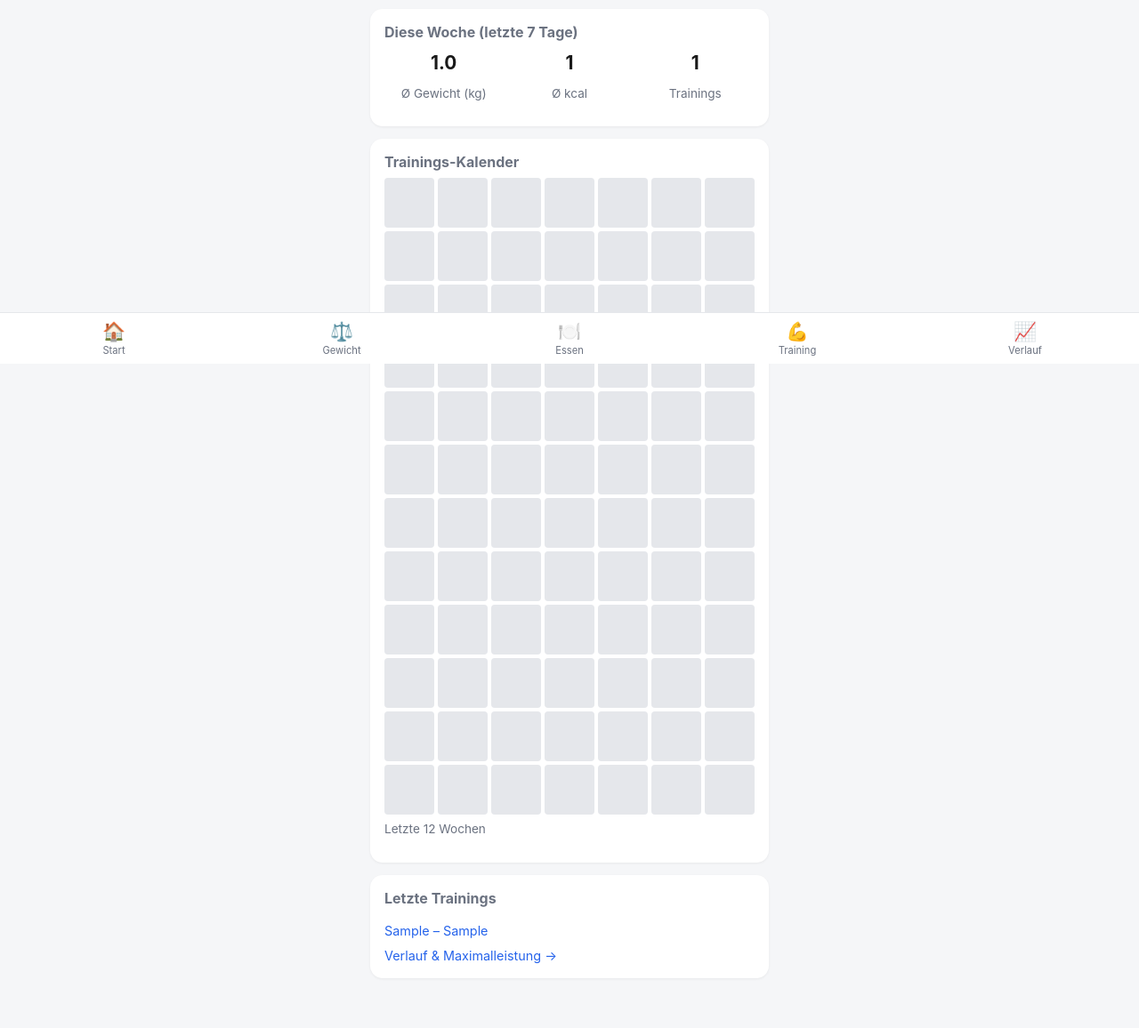
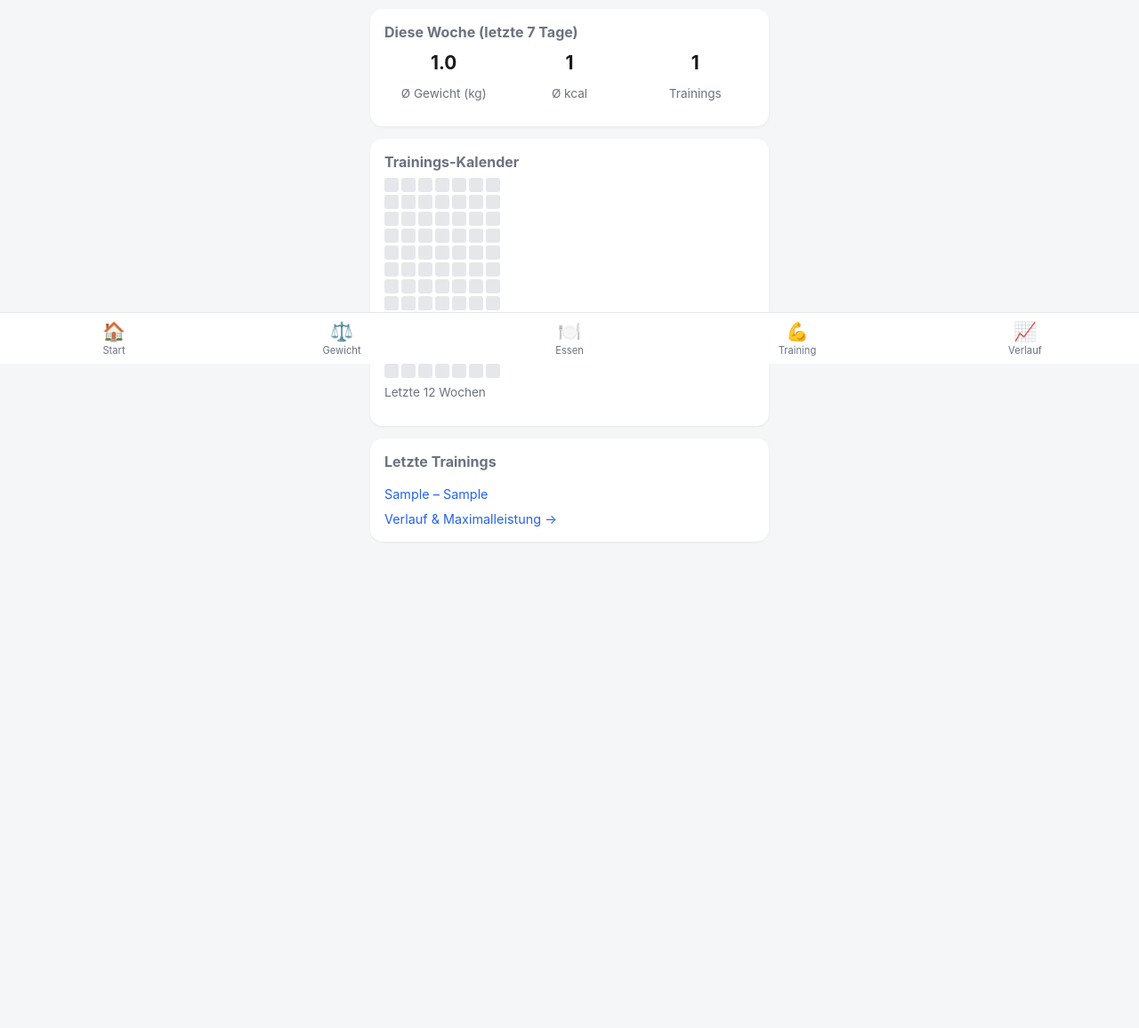
Before and after one commit to nd76yngdw9-ai/fitness-tracker, a Flask app: page / in a window 1280 px wide. Shown: the part 391-1547 px from the top of the page at 89% size. After the commit the page ends 983 px from the top, so only its background shows below. Run offline with Flask 3, Linux system fonts and the light colour scheme; the visitor is signed in with stand-in values (Sample User, id 1); tables that the repository leaves empty hold one stand-in row (values such as "Sample post").

Commit message:
Add files via upload

```diff
--- a/static/style.css
+++ b/static/style.css
@@ -107,7 +107,19 @@
     background: var(--card-bg);
     color: var(--text);
     width: 100%;
+    max-width: 100%;
     min-width: 0;
+    box-sizing: border-box;
+}
+
+/* iOS Safari rendert type="date" manchmal mit einer eigenen inneren
+   Mindestbreite, die "width: 100%" ignoriert und dadurch über den Rand
+   hinausragt. -webkit-appearance:none entfernt die native Kapselung und
+   erzwingt, dass sich das Feld an die normalen Box-Maße hält. */
+input[type="date"] {
+    -webkit-appearance: none;
+    appearance: none;
+    display: block;
 }
 
 .dashboard-header {
@@ -152,7 +164,9 @@
     background: var(--card-bg);
     color: var(--text);
     width: 100%;
+    max-width: 100%;
     min-width: 0;
+    box-sizing: border-box;
 }
 
 .satz-entfernen-btn {
@@ -325,13 +339,14 @@
 
 .heatmap-raster {
     display: grid;
-    grid-template-columns: repeat(7, 1fr);
-    gap: 4px;
+    grid-template-columns: repeat(7, 16px);
+    gap: 3px;
 }
 
 .heatmap-tag {
-    aspect-ratio: 1;
-    border-radius: 4px;
+    width: 16px;
+    height: 16px;
+    border-radius: 3px;
     background: var(--border);
 }
 
```
